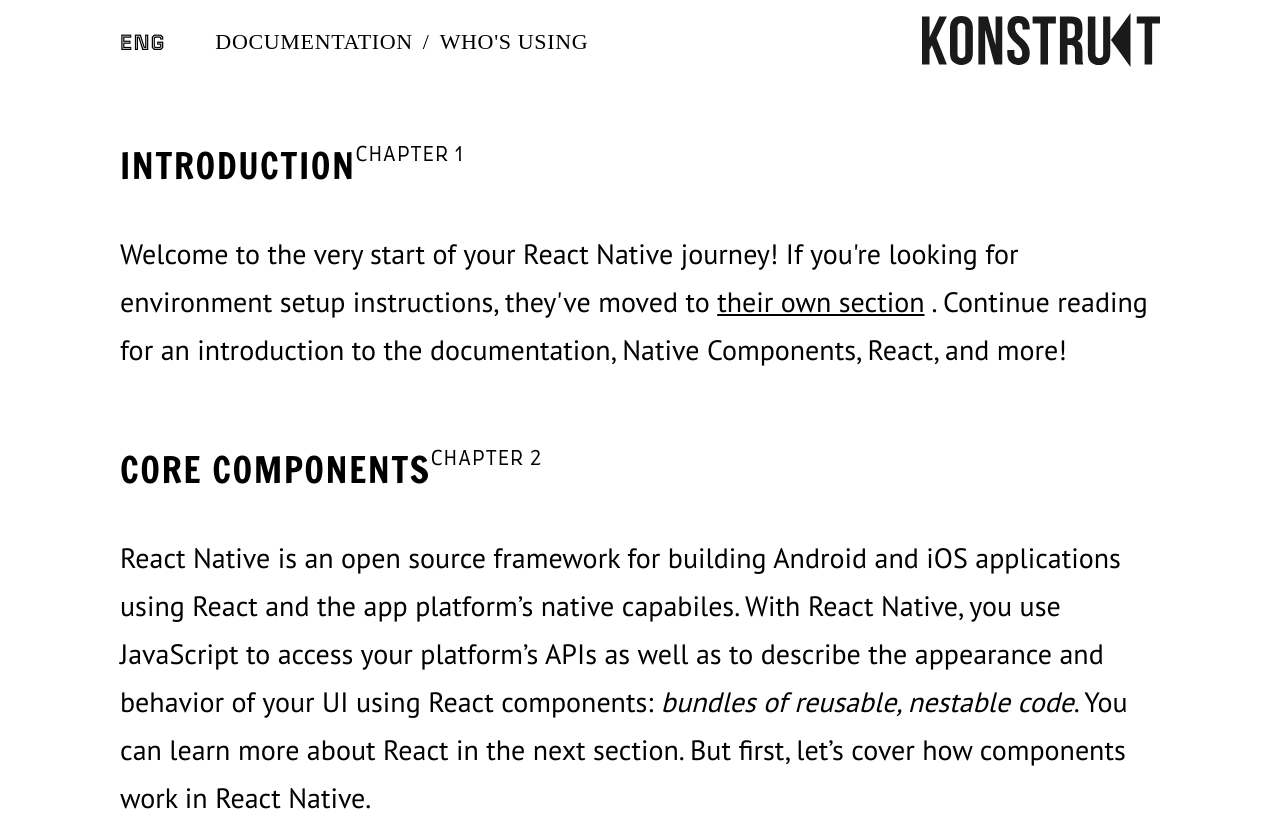
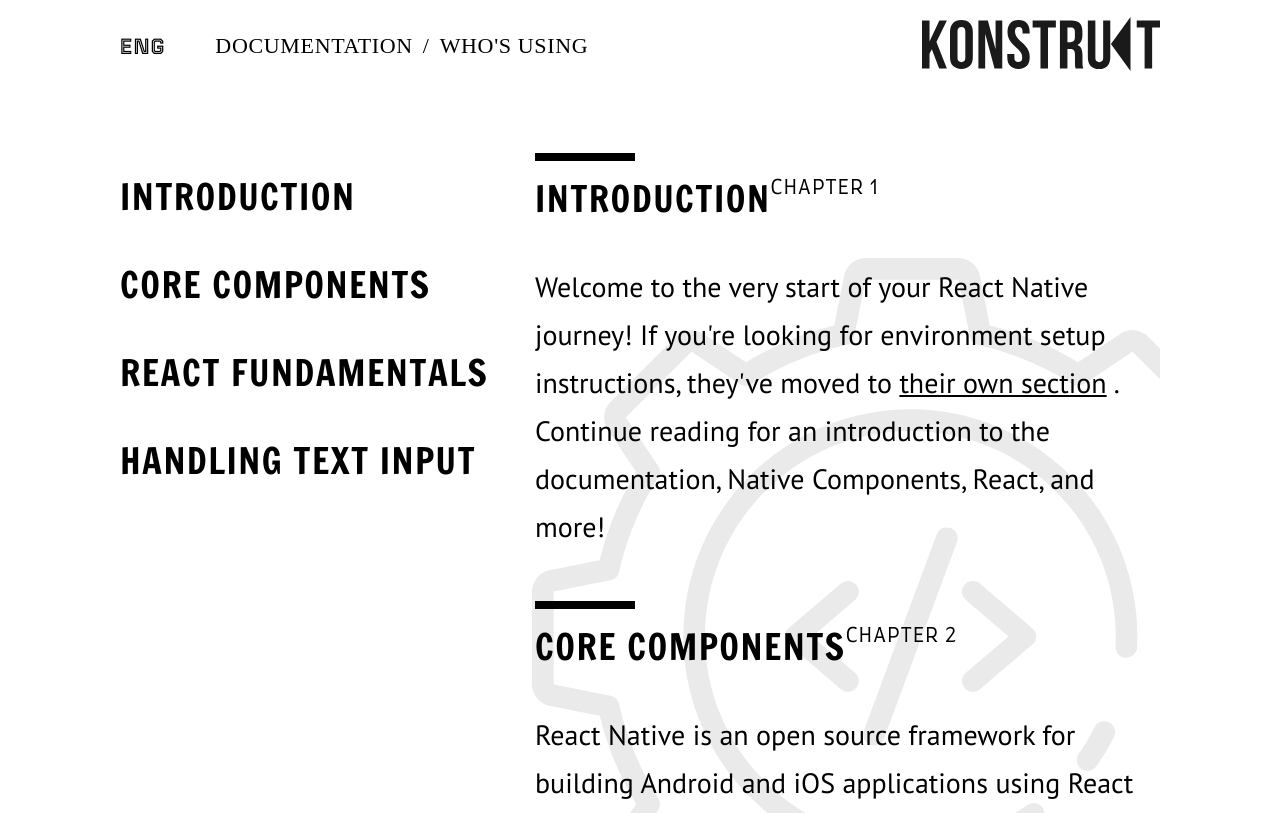
Before and after one commit to mtarasio/dz13, a plain HTML site: page index.html in a window 1280 px wide. Shown: the top 813 px of the page. Drawn offline with Linux system fonts and the light colour scheme; a web font is replaced by a local one.

Commit message:
first commit

```diff
--- a/css/style.css
+++ b/css/style.css
@@ -16,7 +16,7 @@ a {
    text-decoration: none;
 }
 
-ul {
+header ul {
    list-style: none;
    display: flex;
    margin: 0 auto;
@@ -60,8 +60,36 @@ ul {
 .logo {
    width: 100%;
    max-width: 238px;
+   margin-right: 240px;
    cursor: pointer;
 
+}
+
+.paige {
+   display: flex;
+   justify-content: space-between;
+   margin-top: 80px;
+   align-items: start;
+   background-image: url(../img/bg-picture.svg);
+   background-position-x: right ;
+   background-position-y: 165px;
+   background-attachment: fixed;
+   background-repeat: no-repeat;
+}
+
+.text-container {
+   width: 100%;
+   max-width: 785px;
+   padding-left: 30px;
+   margin-top: 80px;
+}
+
+.sticky {
+   width: 100%;
+   max-width: 385px;
+   position: sticky;
+   top: 10px;
+   padding-top: 80px;
 }
 
 .title {
@@ -70,7 +98,14 @@ ul {
    align-items: center;
    text-align: center;
    margin: 0 auto;
-   padding-bottom: 70px;
+   padding-bottom: 15px;
+   padding-top: 17px;
+   position: fixed;
+   top: 0;
+   z-index: 1;
+   width: 100%;
+   max-width: 1440px;
+   background: #fff;
 }
 
 h2 {
@@ -83,6 +118,17 @@ h2 {
    text-transform: uppercase;
    color: #000000;
    padding-bottom: 40px;
+   position: relative;
+}
+
+.text-container > h2::before {
+   content: '';
+   position: absolute;
+   background-color: black;
+   height: 8px;
+   width: 100px;
+   display: block;
+   top: -20px;
 }
 
 sup {
--- a/index.html
+++ b/index.html
@@ -24,19 +24,28 @@
             </div>
          </div>
       </header>
+      <section class="paige">
+         <aside class="sticky">
+            <ul>
+               <li><a href="#intro"><h2>Introduction</h2></a></li>
+               <li><a href="#core"><h2>core components</h2></a></li>
+               <li><a href="#react"><h2>react fundamentals</h2></a></li>
+               <li><a href="#input"><h2>handling text input</h2></a></li>
+            </ul>
+         </aside>
          <section class="text-container">
-         <h2>Introduction<sup>Chapter 1</sup></h2>
+            <h2 id="intro">Introduction<sup>Chapter 1</sup></h2>
             <p>Welcome to the very start of your React Native journey!
                If you're looking for environment setup instructions, they've moved to <u>their own section</u> .
                Continue reading for an introduction to the documentation, Native Components, React, and more!</p>
 
-         <h2>core components<sup>Chapter 2</sup></h2>
+            <h2 id="core">core components<sup>Chapter 2</sup></h2>
             <p>React Native is an open source framework for building Android and iOS applications using React and the app platform’s native capabiles.
                With React Native, you use JavaScript to access your platform’s APIs as well as to describe the appearance and behavior
                of your UI using React components: <i>bundles of reusable, nestable code</i>. You can learn more about React in the next section.
                But first, let’s cover how components work in React Native.</p>
 
-         <h2>react fundamentals<sup>Chapter 3</sup></h2>
+            <h2 id="react">react fundamentals<sup>Chapter 3</sup></h2>
             <p>React Native runs on <u>React</u>, a popular open source library for building user interfaces with JavaScript.
                   To make the most of React Native, it helps to understand React itself. This section can get you started
                   or can serve as a refresher course.
@@ -52,12 +61,14 @@
             <p><strong>+ state.</strong> While you can think of props as arguments you use to configure how components render, state is like a component’s personal data storage.
                   State is useful for handling data that changes over time or that comes from user interaction. State gives your components memory!</p>
 
-         <h2>handling text input<sup>Chapter 4</sup></h2>
+            <h2 id="input">handling text input<sup>Chapter 4</sup></h2>
             <p>TextInput is a Core Component that allows the user to enter text. It has an <i>onChangeText</i> prop that takes a function to be called every
                   time the text changed, and an onSubmitEditing prop that takes a function to be called when the text is submitted.</p>
             <p>For example, let's say that as the user types, you're translating their words into a different language. In this new language,
                every single word is written the same way: 🍕. So the sentence "Hello there Bob" would be translated as "🍕 🍕".</p>
          </section>
+      </section>
+
    </main>
 </body>
 </html>
```
Also changed, not shown: img/bg-picture.svg (added). Lines whose indentation alone changed are shown as unchanged.
